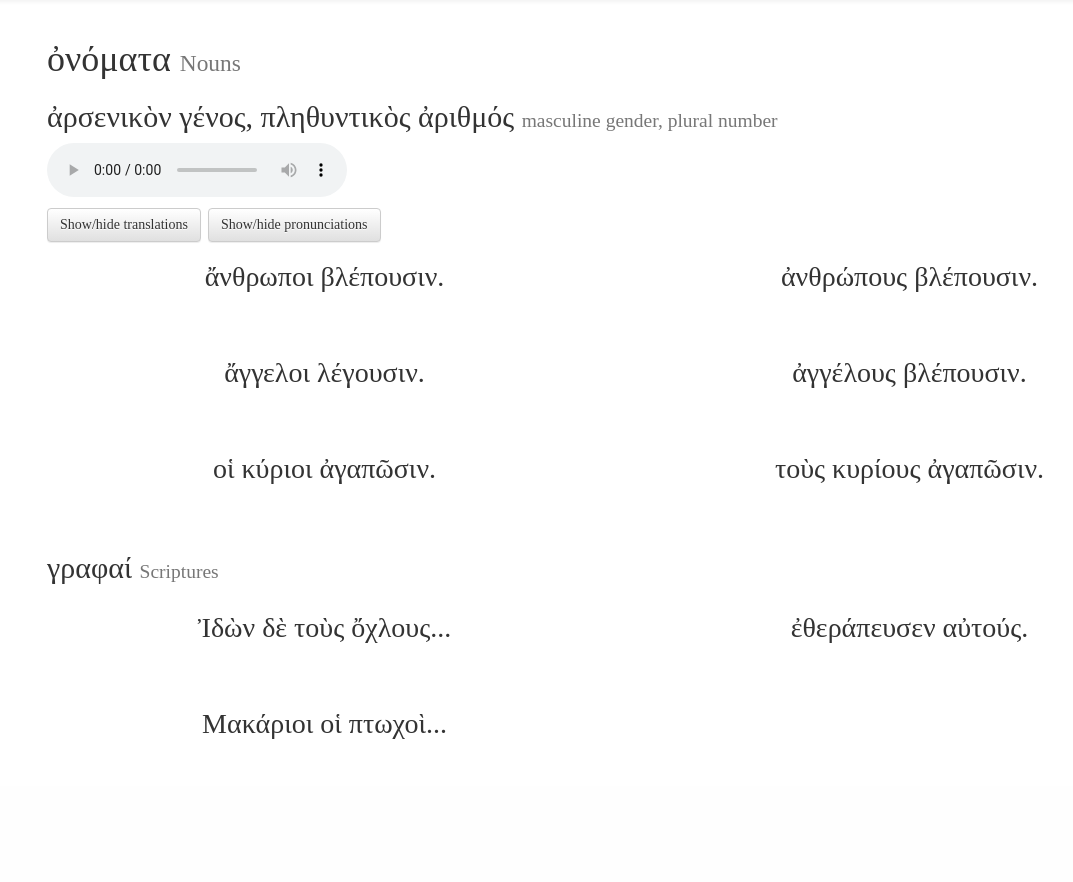
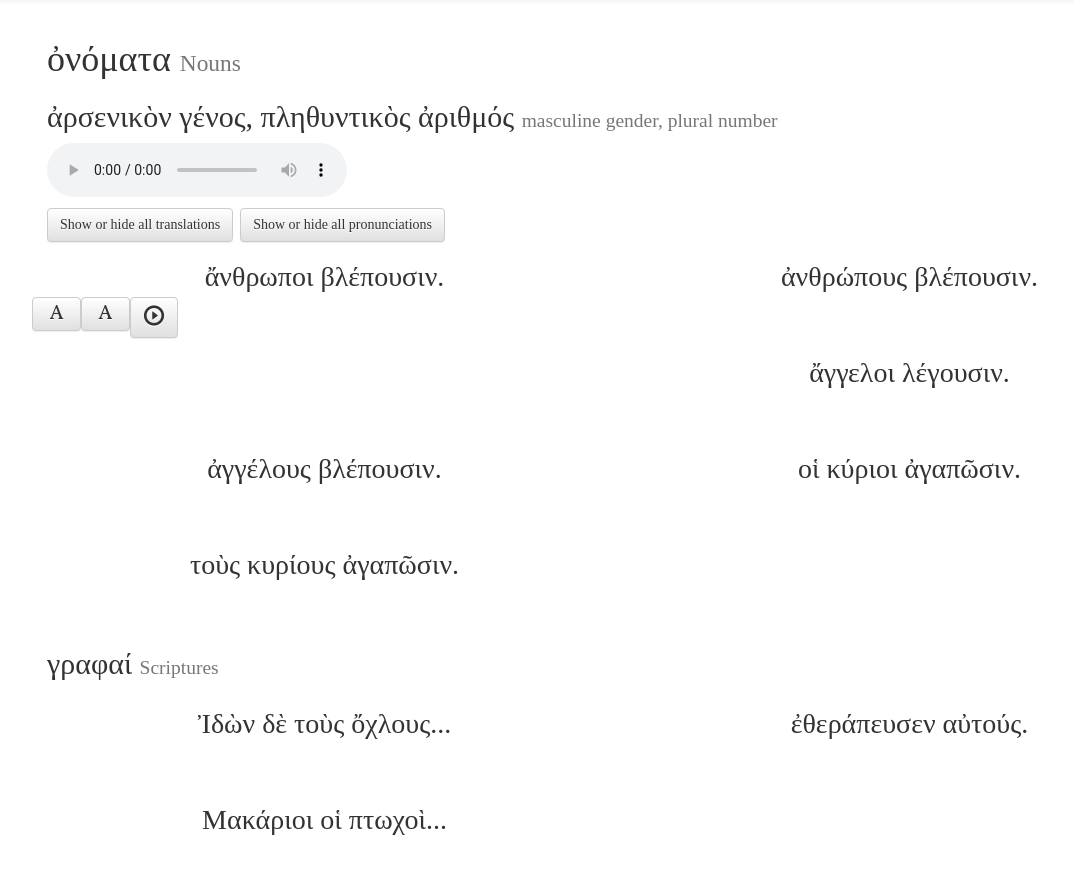
Before and after one commit to michaelhagedon/greekintro, a PHP site: the page made by nouns.php in a window 1280 px wide. Shown: the part 51-933 px from the top of the page, without its empty margins (23-1096 px from the left). Before the commit the page ends 790 px from the top, so only its background shows below. Run offline with PHP 8.4, Linux system fonts and the light colour scheme; some web fonts are replaced.

Commit message:
Try some buttons on one of the cards. Add toggle all buttons.

```diff
--- a/nouns.php
+++ b/nouns.php
@@ -18,13 +18,24 @@ require_once('includes/header.php');
 
 <div id="greek-text" class="row">
     <div class="col-xs-12">
-		<button type="button" class="btn btn-default" id="translation-toggle">Show/hide translations</button>
-        <button type="button" class="btn btn-default" id="pronunciation-toggle">Show/hide pronunciations</button>
+		<button type="button" class="btn btn-default" id="translation-toggle-all">Show or hide all translations</button>
+        <button type="button" class="btn btn-default" id="pronunciation-toggle-all">Show or hide all pronunciations</button>
 	</div>
-    <div id="w1" class="word col-xs-12 col-lg-6">
+    <div id="w1" class="word col-xs-12 col-lg-6 greek-card">
 		<div class="row"><div class="col-xs-12">ἄνθρωποι βλέπουσιν.</div></div>
 		<div class="row"><div class="col-xs-12 translation">People are seeing.</div></div>
         <div class="row"><div class="col-xs-12 pronunciation">ahn'-throh-peew vleh'-poo-seen.</div></div>
+        <div class="row">
+            <button type="button" class="btn btn-default col-xs-1 translation-toggle" title="Show or hide translation">
+                <span class="glyphicon glyphicon-font" aria-hidden="true"></span>
+            </button>
+            <button type="button" class="btn btn-default col-xs-1 pronunciation-toggle" title="Show or hide pronunciation">
+                <span class="glyphicon glyphicon-font" aria-hidden="true"></span>
+            </button>
+            <button type="button" class="btn btn-default col-xs-1 listen" title="Listen">
+                <span style="font-size: 1.5em;" class="glyphicon glyphicon-play-circle" aria-hidden="true"></span>
+            </button>
+        </div>
 	</div>
     <div id="w2" class="word col-xs-12 col-lg-6">
 		<div class="row"><div class="col-xs-12">ἀνθρώπους βλέπουσιν.</div></div>
@@ -81,11 +92,18 @@ require_once('includes/header.php');
 <script>
     $('.translation').hide();
     $('.pronunciation').hide();
-    $('#translation-toggle').click(function() {
+    $('#translation-toggle-all').click(function() {
         $('.translation').toggle();
     });
-    $('#pronunciation-toggle').click(function() {
+    $('#pronunciation-toggle-all').click(function() {
         $('.pronunciation').toggle();
+    });
+
+    $('.translation-toggle').click(function() {
+        $(this).closest('.greek-card').find('.translation').toggle();
+    });
+    $('.pronunciation-toggle').click(function() {
+        $(this).closest('.greek-card').find('.pronunciation').toggle();
     });
 
     document.addEventListener( "DOMContentLoaded", function() {
@@ -114,7 +132,7 @@ require_once('includes/header.php');
 		$('.word').click(function() {
 			var $audio = $('#greek-audio');
 			$audio[0].currentTime = wordTimes[$(this).attr('id')].start + 0.1;
-			console.log($audio[0].currentTime);
+			pop.play(wordTimes[$(this).attr('id')].end - wordTimes[$(this).attr('id')].start);
 		});
     }, false);
 </script>
```
Also changed, not shown: 1 other file.
